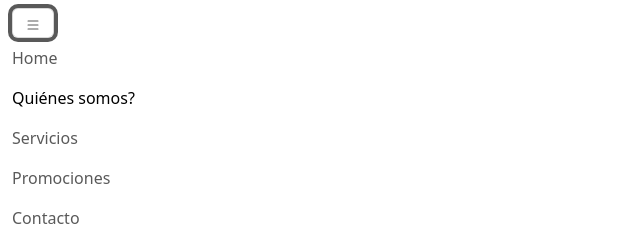
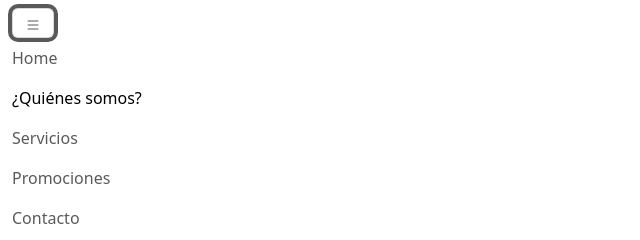
Before and after one commit to marianaacevedom/vitamina, a plain HTML site: page pages/quienes-somos.html in a window 1280 px wide. Both pictures are taken after a click on the button 33 px from the left and 23 px from the top of the page. Shown: the top 240 px of the page, 0-640 px from the left. Drawn offline with nearby package versions, Linux system fonts and the light colour scheme; files that its build step writes are made by us from their sources.

Commit message:
cambios no guardados

```diff
--- a/pages/quienes-somos.html
+++ b/pages/quienes-somos.html
@@ -24,7 +24,7 @@
                     <a class="nav-link" href="../index.html">Home</a>
                 </li>
                 <li class="nav-item">
-                    <a class="nav-link active" aria-current="page" href="./quienes-somos.html">Quiénes somos?</a>
+                    <a class="nav-link active" aria-current="page" href="./quienes-somos.html">¿Quiénes somos?</a>
                 </li>
                 <li class="nav-item">
                     <a class="nav-link" href="./servicios.html">Servicios</a>
```
